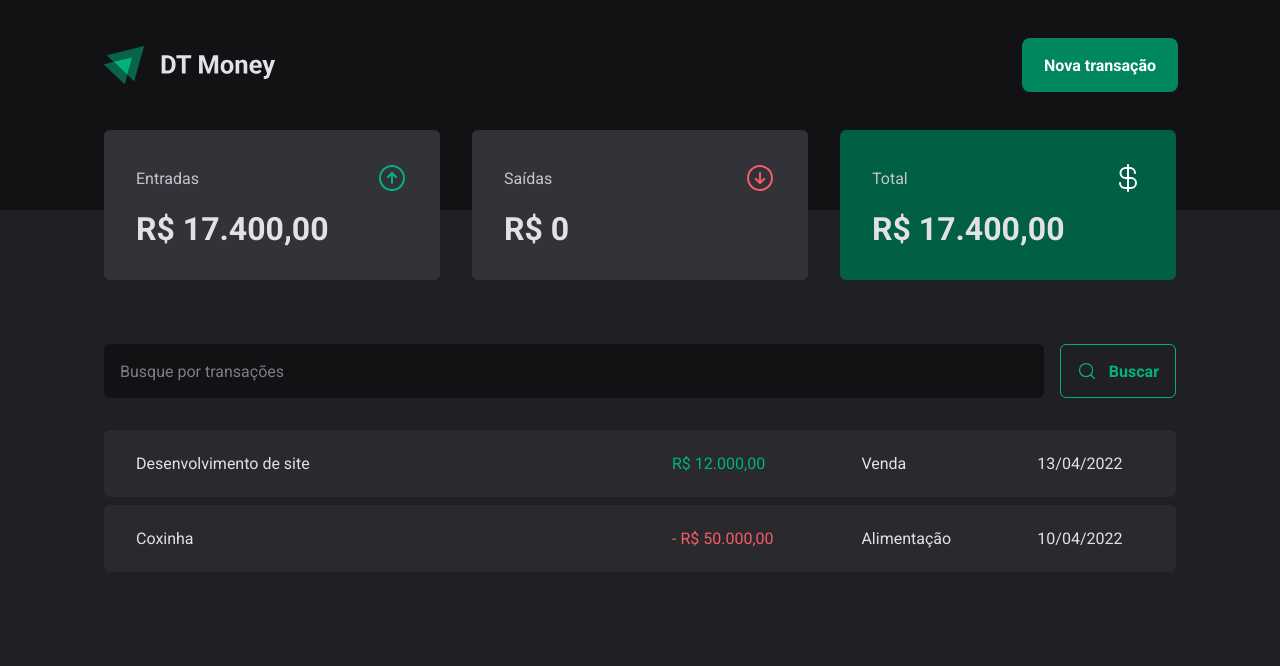
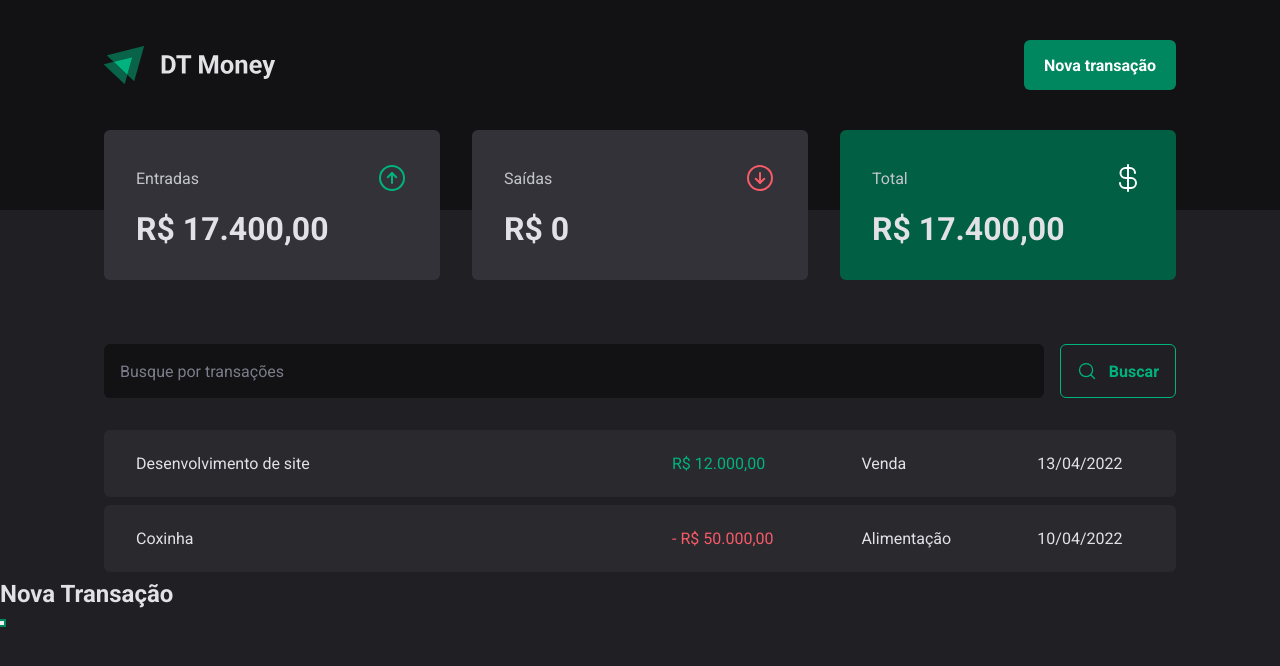
Before and after one commit to matheus-augusto327/DT-Money, a React (Vite) app: page / in a window 1280 px wide. Both pictures are taken after a click on the button "Nova transação". Shown: the top 666 px of the page. Built offline with nearby package versions, Linux system fonts and the light colour scheme.

Commit message:
Creating an accessible modal

```diff
--- a/package.json
+++ b/package.json
@@ -9,6 +9,7 @@
     "preview": "vite preview"
   },
   "dependencies": {
+    "@radix-ui/react-dialog": "^1.0.0",
     "phosphor-react": "^1.4.1",
     "react": "^18.2.0",
     "react-dom": "^18.2.0",
--- a/src/components/Header/index.tsx
+++ b/src/components/Header/index.tsx
@@ -1,4 +1,5 @@
 import { HeaderContainer, HeaderContent, NewTransactionButton } from "./styles";
+import * as Dialog from "@radix-ui/react-dialog";
 
 import logoImg from '../../assets/logo.svg'
 
@@ -7,7 +8,21 @@
     <HeaderContainer>
       <HeaderContent>
         <img src={logoImg} alt="" />
-        <NewTransactionButton>Nova transação</NewTransactionButton>
+        <Dialog.Root>
+          <Dialog.Trigger asChild>
+            <NewTransactionButton>Nova transação</NewTransactionButton>
+          </Dialog.Trigger>
+
+          <Dialog.Portal>
+            <Dialog.Overlay />
+
+            <Dialog.Content>
+              <Dialog.Title>Nova Transação</Dialog.Title>
+
+              <Dialog.Close />
+            </Dialog.Content>
+          </Dialog.Portal>
+        </Dialog.Root>
       </HeaderContent>
     </HeaderContainer>
   )
```
Also changed, not shown: 1 other file (tests, documents, lock files or other folders).
